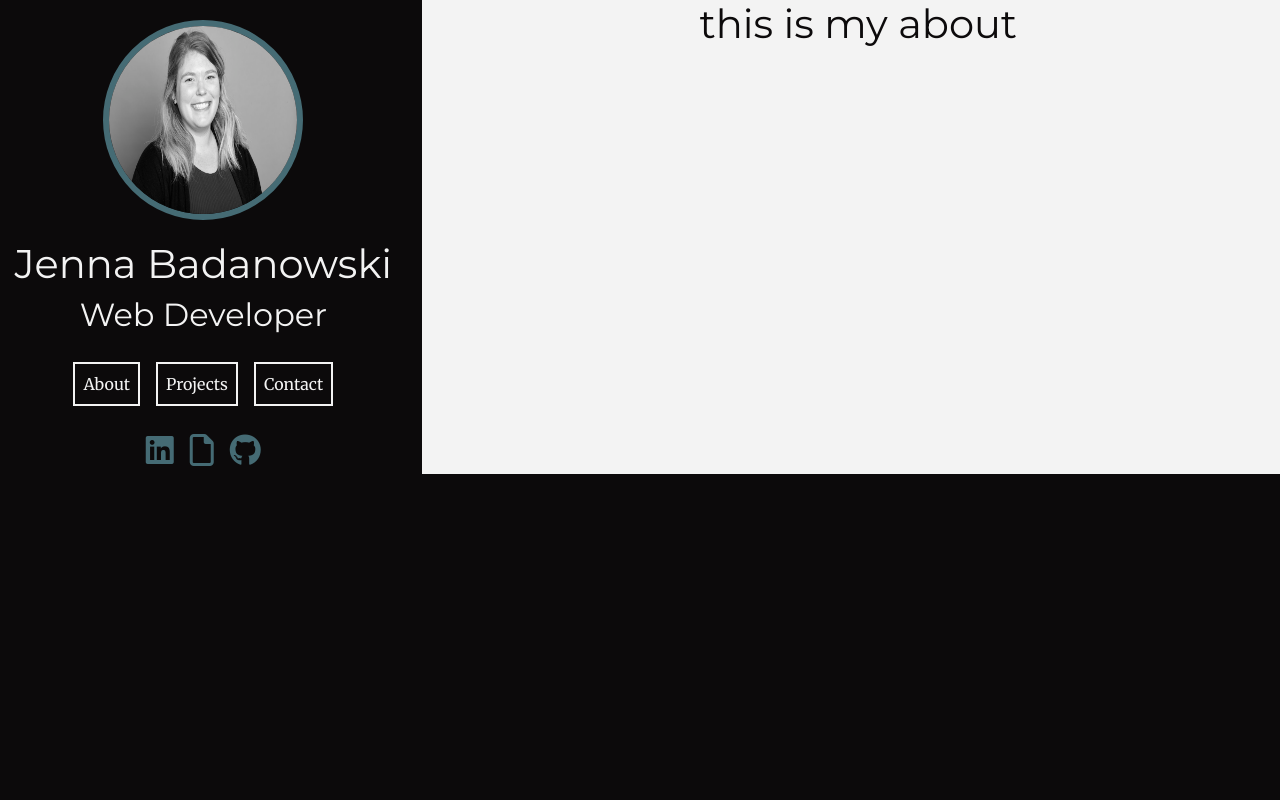
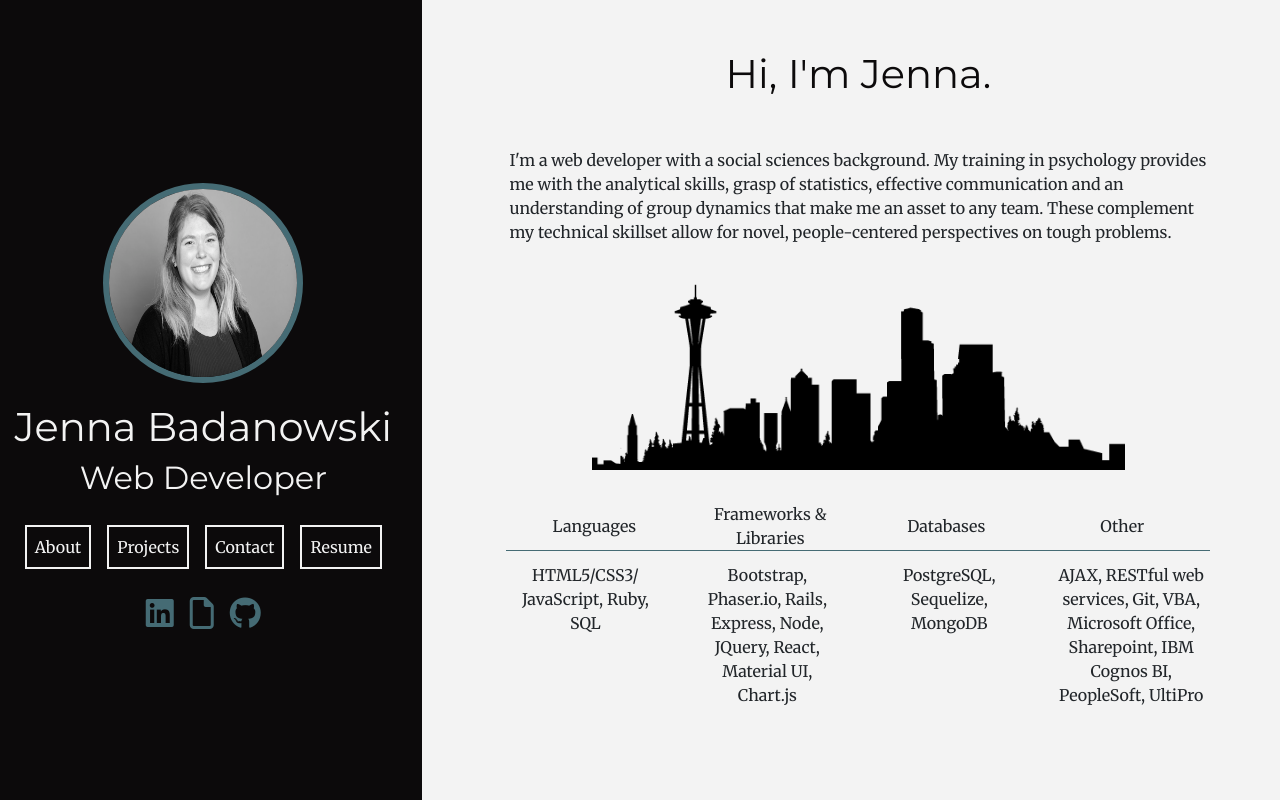
Before and after one commit to jbadan/portfolio_v2, a React (Create React App) app: page /about in a window 1280 px wide. Built offline with nearby package versions, Linux system fonts and the light colour scheme; a web font is replaced by a local one.

Commit message:
added resume and about

```diff
--- a/src/About.js
+++ b/src/About.js
@@ -8,7 +8,39 @@ class About extends Component {
       <div className="row fixedHeight text-center">
         <Sidebar />
         <div className="col-md-8 App">
-          <h1> this is my about </h1>
+          <div className="row">
+            <div className="col-sm-1"></div>
+            <div className="col-sm-10">
+              <h1 className="title spacing"> Hi, I{`'`}m Jenna. </h1>
+              <p className="text-left"> I{`'`}m a web developer with a social sciences background. My training in psychology provides me with the analytical skills, grasp of statistics,
+              effective communication and an understanding of group dynamics that make me an asset to any team. These complement my technical skillset allow for novel,
+              people-centered perspectives on tough problems.</p>
+            </div>
+            <div className="col-sm-1"></div>
+          </div>
+          <div className="row">
+            <img className="mx-auto d-block seattle" src="./seattle.png"/>
+          </div>
+          <div className="row">
+            <div className="col-sm-1"></div>
+            <div className="col-sm-10">
+              <div className="row padding">
+                <div className="col-sm-3 underline my-auto padding">Languages</div>
+                <div className="col-sm-3 underline my-auto">Frameworks & Libraries</div>
+                <div className="col-sm-3 underline my-auto padding">Databases</div>
+                <div className="col-sm-3 underline my-auto padding">Other</div>
+              </div>
+              <div className="row">
+              <div className="col-sm-3">HTML5/CSS3/ JavaScript, Ruby, SQL</div>
+              <div className="col-sm-3">Bootstrap, Phaser.io, Rails, Express, Node, JQuery, React, Material UI, Chart.js</div>
+              <div className="col-sm-3">PostgreSQL, Sequelize, MongoDB</div>
+              <div className="col-sm-3">AJAX, RESTful web services, Git, VBA, Microsoft Office, Sharepoint, IBM Cognos BI, PeopleSoft, UltiPro</div>
+              </div>
+
+            </div>
+            <div className="col-sm-1"></div>
+
+          </div>
         </div>
       </div>
     );
--- a/src/App.css
+++ b/src/App.css
@@ -8,7 +8,7 @@ h1{
 }
 
 .fixedHeight{
-  /*height:100vh;*/
+  min-height:100vh;
 }
 
 .title{
@@ -28,5 +28,22 @@ h1{
 }
 
 .spacing{
-  margin: 40px 0;
+  margin: 30px 0;
 }
+.underline{
+  border-bottom: 1px solid #456B74;
+}
+
+.padding{
+  padding: 12px;
+  margin-top: 10px;
+}
+.seattle{
+  height: 200px;
+  margin: 10px 0;
+}
+
+iframe{
+  height: 100vh;
+  width: 90vh;
+}
--- a/src/App.js
+++ b/src/App.js
@@ -5,6 +5,7 @@ import About from "./About";
 import Work from  "./Work";
 import Contact from "./Contact";
 import NotFound from "./NotFound";
+import Resume from "./Resume";
 
 import{
   BrowserRouter as Router,
@@ -23,6 +24,7 @@ class App extends Component {
            <Route path="/about" component={About} />
            <Route path="/work" component={Work} />
            <Route path="/contact" component={Contact} />
+           <Route path="/resume" component={Resume} />
            <Route component={NotFound} />
          </Switch>
     </Router>
--- a/src/Home.js
+++ b/src/Home.js
@@ -40,6 +40,9 @@ class Home extends Component {
                 <Link to="/contact">
                     <button type="button">Contact</button>
                 </Link>
+                <Link to="/resume">
+                    <button type="button">Resume</button>
+                </Link>
               </div>
             </div>
             <div className="row text-center">
--- /dev/null
+++ b/src/Resume.js
@@ -0,0 +1,18 @@
+import React, { Component } from 'react';
+import './App.css';
+import Sidebar from './Sidebar';
+
+class Resume extends Component {
+  render() {
+    return (
+      <div className="row fixedHeight text-center">
+        <Sidebar />
+        <div className="col-md-8 App">
+          <a href="#">Click here for a downloadable version</a>
+          <iframe src="https://docs.google.com/document/d/e/2PACX-1vTvBYVT6cyErDUOHoRIutz-lWsCIEGd2_uTlQkxBulMwDVTjfKVSP0DG7uqY0M9en57G4JirEoLv_Ik/pub?embedded=true"></iframe>
+        </div>
+      </div>
+    );
+  }
+}
+export default Resume;
--- a/src/Sidebar.js
+++ b/src/Sidebar.js
@@ -36,6 +36,9 @@ class Sidebar extends Component {
               <Link to="/contact">
                   <button type="button">Contact</button>
               </Link>
+              <Link to="/resume">
+                  <button type="button">Resume</button>
+              </Link>
             </div>
           </div>
           <div className="row text-center">
--- a/src/Work.js
+++ b/src/Work.js
@@ -74,11 +74,11 @@ class Work extends Component {
             </div>
             <div className="col-sm-6">
               <h4>HalloDoggos           <a href="https://github.com/jbadan/hallo-doggos"><i className="fa fa-github" aria-hidden="true"></i></a></h4>
-              <p className="text-left"><strong>Contributors:</strong> <a href="#">Mary Walton</a> & <a href="#">Michelle Chung</a></p>
+              <p className="text-left"><strong>Contributors:</strong> <a href="www.mary-walton.com">Mary Walton</a> & <a href="#">Michelle Chung</a></p>
               <p className="text-left"><strong>Technology:</strong> Node.js, Express, React, Bootstrap </p>
               <p className="text-left">
                 <strong>Description: </strong>
-                24-hr Hackathon with e-commerce/Halloween theme. Collaborated with two UX designers to produce a Buzzfeed-style quiz,
+                24-hr Hackathon with e-commerce/ Halloween theme. Collaborated with two UX designers to produce a Buzzfeed-style quiz,
                 with the results pointing you to the best costume for your pet.
               </p>
               <a href="http://hallodoggos.herokuapp.com/">View Site</a>
```
Also changed, not shown: public/seattle.png (added).
